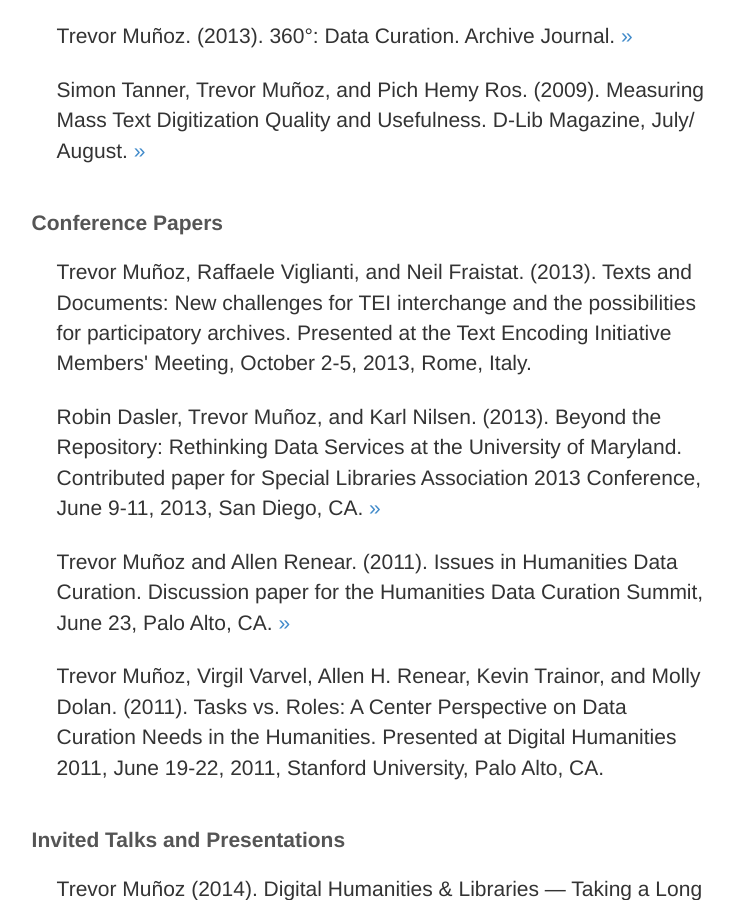
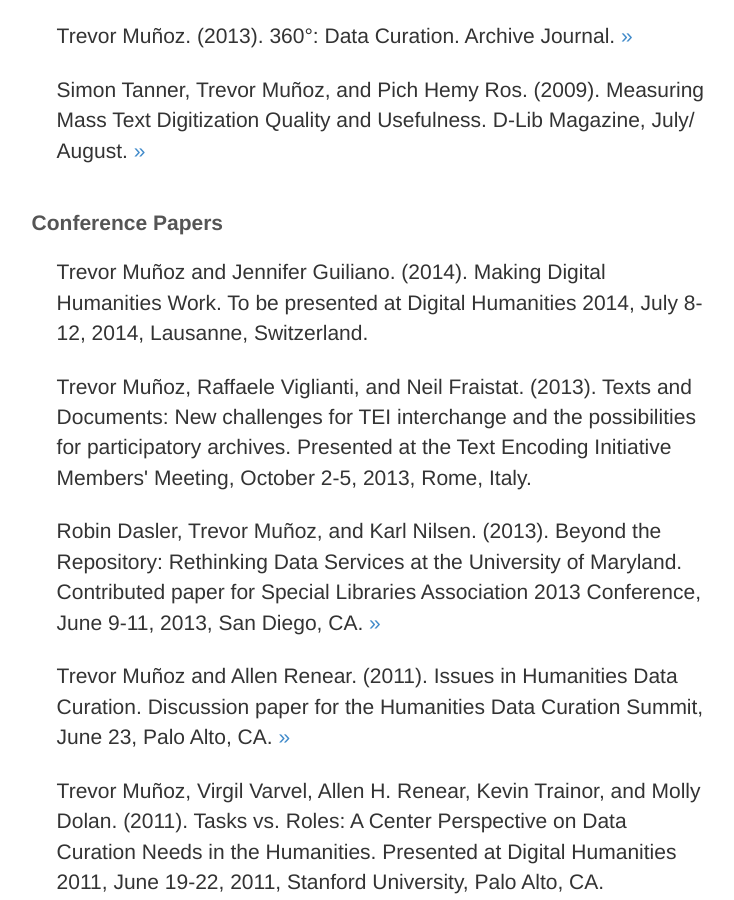
Before and after one commit to trevormunoz/calling-card, a Jekyll site: the page built from about/cv/index.html, in a window 1280 px wide and 900 px high, scrolled down 1480 px. Shown: the whole window, without its empty margins (379-1113 px from the left). Built offline with Jekyll 4.4.1, drawn with Linux system fonts in a browser that asks for light colours; nearby versions of some CDN libraries; library files that are not in the unit come from our copies; Markdown is read by kramdown in place of the engine named in the settings.

Commit message:
Add DH 2014 paper

```diff
--- a/about/cv/index.html
+++ b/about/cv/index.html
@@ -40,6 +40,7 @@
         </ul>
     <li><h5>Conference Papers</h5></li>
     <ul>
+          <li><p class="citation">Trevor Muñoz and Jennifer Guiliano. (2014). Making Digital Humanities Work. To be presented at Digital Humanities 2014, July 8-12, 2014, Lausanne, Switzerland.</p></li>
           <li><p class="citation">Trevor Muñoz, Raffaele Viglianti, and Neil Fraistat. (2013). Texts and Documents: New challenges for TEI interchange and the possibilities for participatory archives. Presented at the Text Encoding Initiative Members' Meeting, October 2-5, 2013, Rome, Italy.</p></li>
           <li><p class="citation">Robin Dasler, Trevor Muñoz, and Karl Nilsen. (2013). Beyond the Repository: Rethinking Data Services at the University of Maryland. Contributed paper for Special Libraries Association 2013 Conference, June 9-11, 2013, San Diego, CA. <a href="http://www.sla.org/wp-content/uploads/2013/07/Tues-Dasler-BeyondtheRepository.pdf" target="_blank">&raquo;</a></p></li>
 
```
